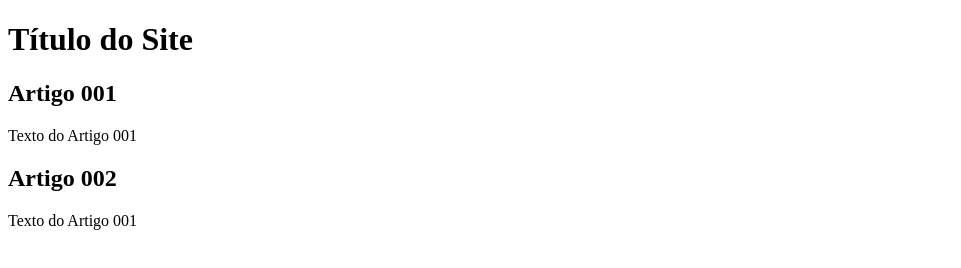
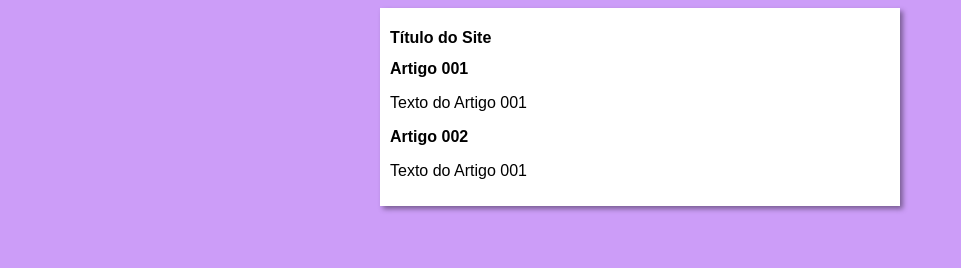
Before and after one commit to eduardosene/projetosite, a plain HTML site: page index.html in a window 1280 px wide. Shown: the whole page, without its empty margins (0-961 px from the left). Drawn offline with Linux system fonts and the light colour scheme.

Commit message:
Iniciado o Design

```diff
--- /dev/null
+++ b/estilos/style.css
@@ -0,0 +1,15 @@
+*{
+    font-family: Arial, Helvetica, sans-serif;
+    font-size: 16px;
+}
+
+body{
+    background-color: rgb(204, 157, 248);
+}
+main{
+    background-color: white;
+    width: 500px;
+    margin: auto;
+    padding: 10px;
+    box-shadow: 3px 3px 5px rgba(0, 0, 0, 0.404);
+}
--- a/index.html
+++ b/index.html
@@ -4,6 +4,7 @@
     <meta charset="UTF-8">
     <meta name="viewport" content="width=device-width, initial-scale=1.0">
     <title>Título do Site</title>
+    <link rel="stylesheet" href="estilos/style.css">
 </head>
 <body>
     <main>
```
